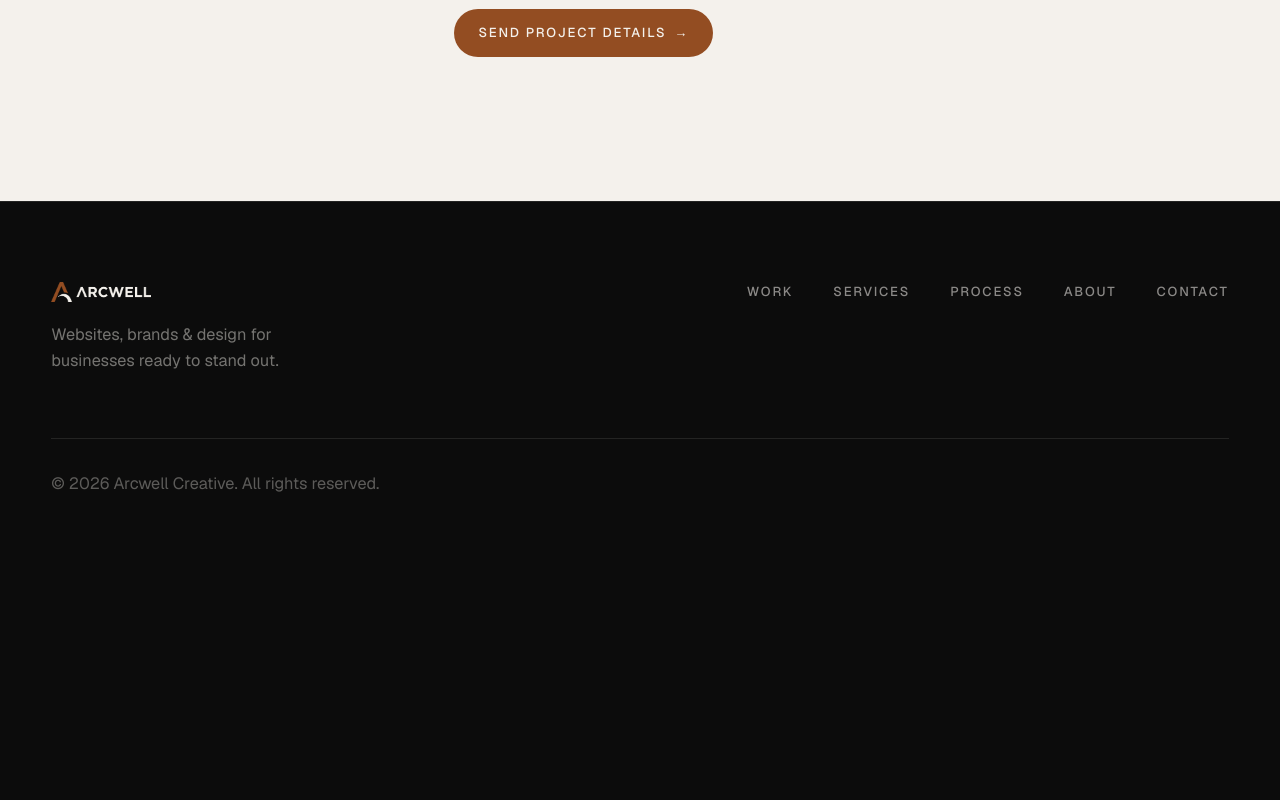
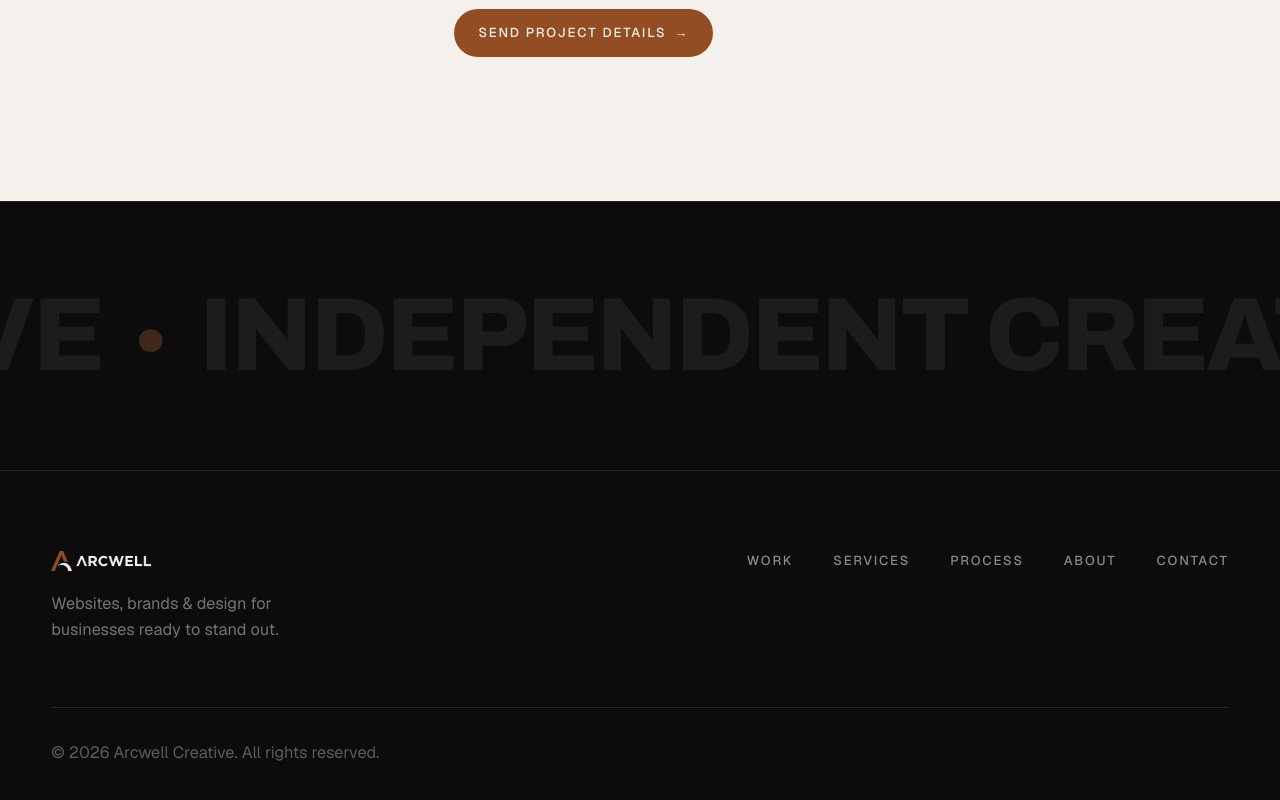
Before and after one commit to ArcwellCreative/ArcwellCreative, a Next.js app: page / in a window 1280 px wide. Shown: the part 8590-9390 px from the top of the page. Before the commit the page ends 9167 px from the top, so only its background shows below. Built offline with nearby package versions, Linux system fonts and the light colour scheme.

Commit message:
Add ghost-text marquee strip above the footer
Infinitely scrolling oversized brand phrases at very low opacity
(matching the technique on unfold.co), each word brightening with a
soft copper glow on hover. Reuses the animate-marquee keyframe that
was already defined in globals.css but unused.

```diff
--- a/src/app/page.tsx
+++ b/src/app/page.tsx
@@ -9,6 +9,7 @@ import { IntroOffer } from "@/components/IntroOffer";
 import { About } from "@/components/About";
 import { FinalCTA } from "@/components/FinalCTA";
 import { Contact } from "@/components/Contact";
+import { Marquee } from "@/components/Marquee";
 import { Footer } from "@/components/Footer";
 
 export default function Home() {
@@ -27,6 +28,7 @@ export default function Home() {
         <FinalCTA />
         <Contact />
       </main>
+      <Marquee />
       <Footer />
     </>
   );
--- /dev/null
+++ b/src/components/Marquee.tsx
@@ -0,0 +1,31 @@
+const PHRASES = ["Arcwell Creative", "Independent Creative Studio", "Impossible To Overlook"];
+
+function MarqueeSet() {
+  return (
+    <div className="flex shrink-0 items-center" aria-hidden="true">
+      {PHRASES.map((phrase, i) => (
+        <span key={i} className="flex shrink-0 items-center">
+          <span
+            className="mx-4 shrink-0 cursor-default select-none font-display text-[3.5rem] font-extrabold uppercase leading-none tracking-tight text-cream opacity-[0.07] transition-[opacity,text-shadow] duration-500 hover:opacity-90 hover:[text-shadow:0_0_40px_rgba(181,107,60,0.55)] sm:text-[5rem] lg:text-[6.5rem]"
+          >
+            {phrase}
+          </span>
+          <span className="mx-4 shrink-0 text-[3.5rem] text-copper-light opacity-30 sm:text-[5rem] lg:text-[6.5rem]">
+            •
+          </span>
+        </span>
+      ))}
+    </div>
+  );
+}
+
+export function Marquee() {
+  return (
+    <section className="overflow-hidden border-t border-cream/10 bg-ink py-10 sm:py-14">
+      <div className="flex w-max animate-marquee">
+        <MarqueeSet />
+        <MarqueeSet />
+      </div>
+    </section>
+  );
+}
```
